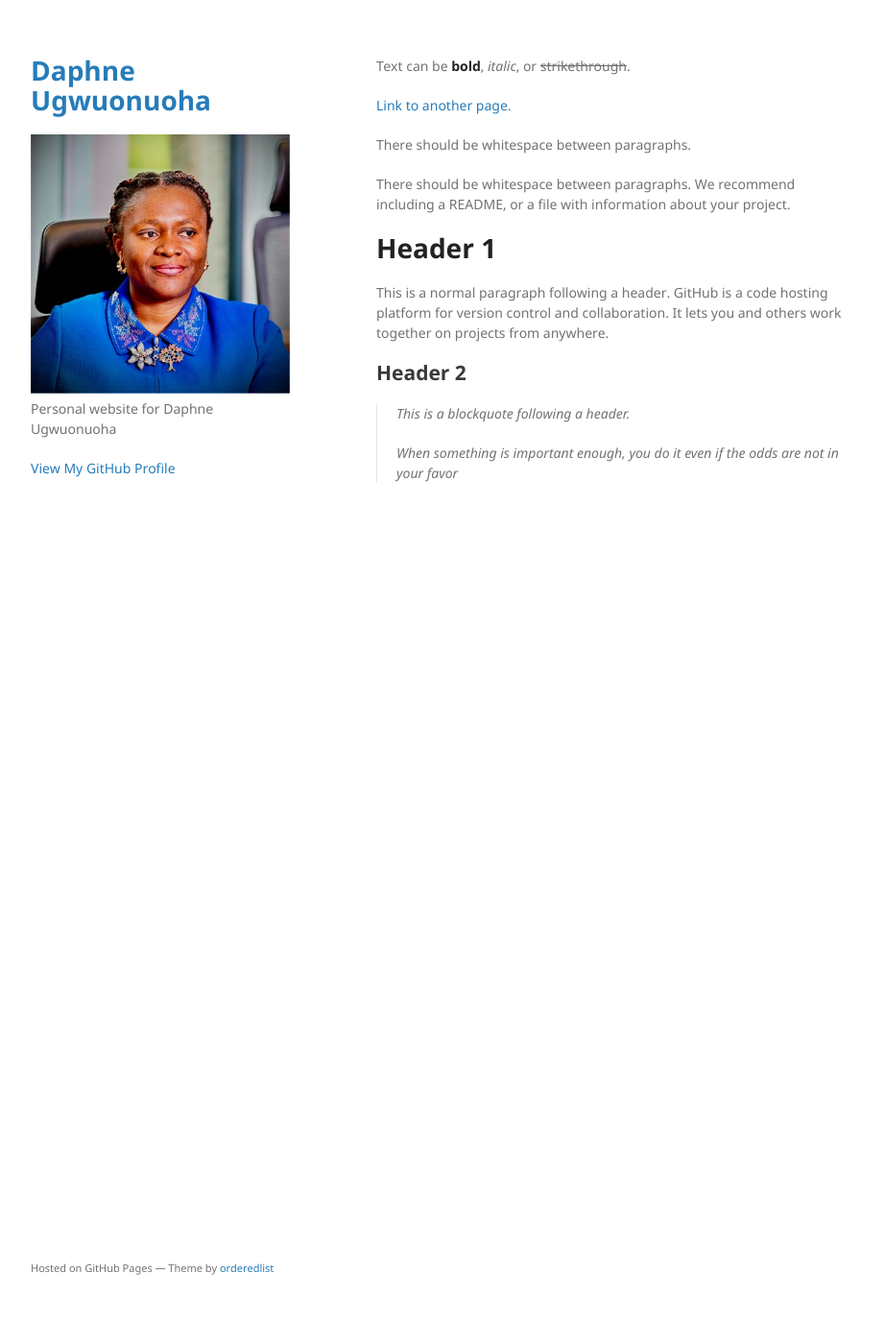
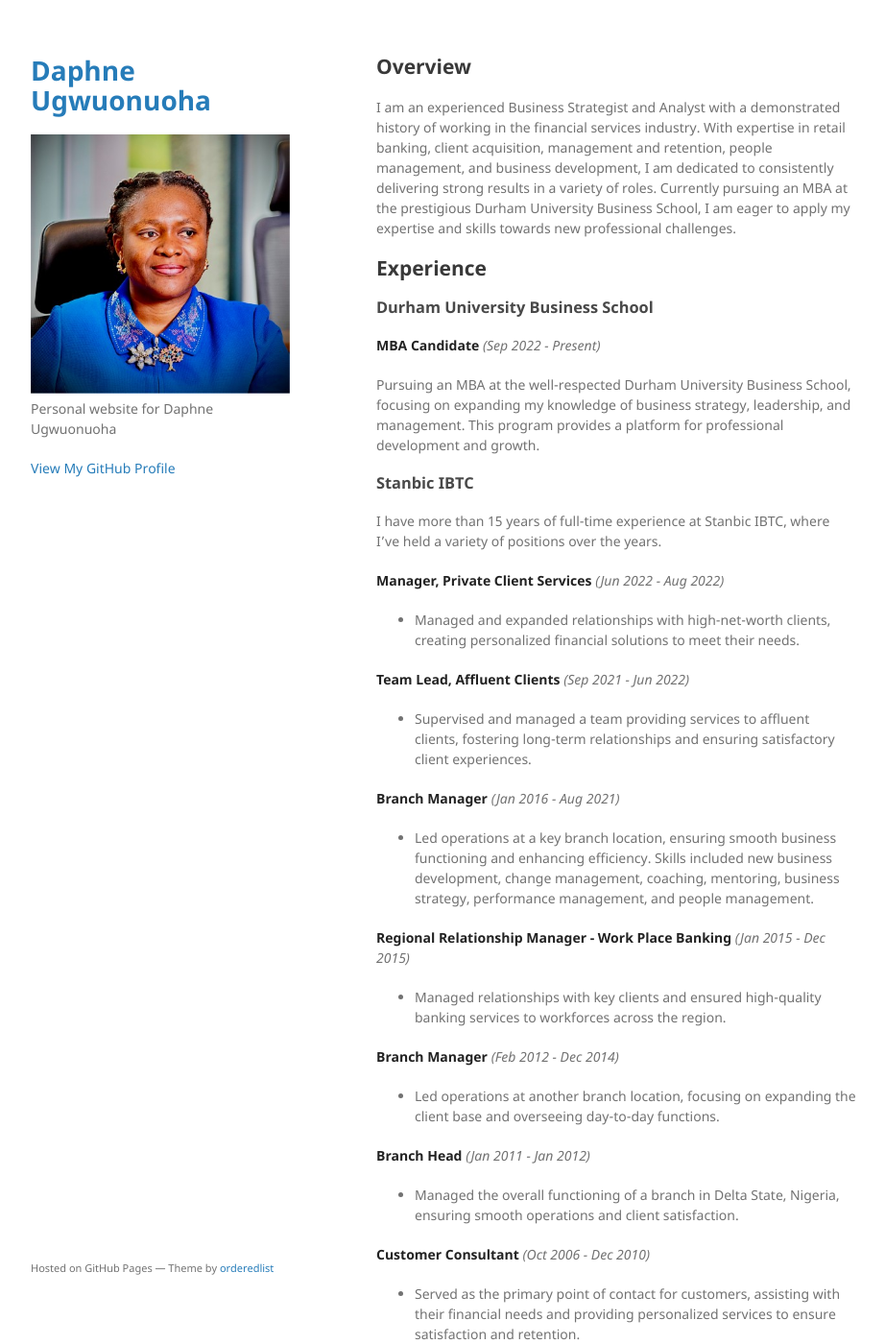
Before and after one commit to daphneugwu/daphneugwu.github.io, a Jekyll site: the page built from index.md, in a window 1280 px wide and 1400 px high. Shown: the whole window at 96% size, without its empty margins (178-1100 px from the left). Built offline with Jekyll 4.4.1, drawn with Linux system fonts in a browser that asks for light colours; our own code applies the rules of GitHub Pages for plain Markdown files.

Commit message:
Update index.md

```diff
--- a/index.md
+++ b/index.md
@@ -2,20 +2,36 @@
 layout: default
 ---
 
-Text can be **bold**, _italic_, or ~~strikethrough~~.
+## Overview
+I am an experienced Business Strategist and Analyst with a demonstrated history of working in the financial services industry. With expertise in retail banking, client acquisition, management and retention, people management, and business development, I am dedicated to consistently delivering strong results in a variety of roles. Currently pursuing an MBA at the prestigious Durham University Business School, I am eager to apply my expertise and skills towards new professional challenges.
 
-[Link to another page](./another-page.html).
+## Experience
 
-There should be whitespace between paragraphs.
+### Durham University Business School
+**MBA Candidate** _(Sep 2022 - Present)_
 
-There should be whitespace between paragraphs. We recommend including a README, or a file with information about your project.
+Pursuing an MBA at the well-respected Durham University Business School, focusing on expanding my knowledge of business strategy, leadership, and management. This program provides a platform for professional development and growth.
 
-# Header 1
+### Stanbic IBTC
+I have more than 15 years of full-time experience at Stanbic IBTC, where I've held a variety of positions over the years.
 
-This is a normal paragraph following a header. GitHub is a code hosting platform for version control and collaboration. It lets you and others work together on projects from anywhere.
+**Manager, Private Client Services** _(Jun 2022 - Aug 2022)_
+- Managed and expanded relationships with high-net-worth clients, creating personalized financial solutions to meet their needs.
 
-## Header 2
+**Team Lead, Affluent Clients** _(Sep 2021 - Jun 2022)_
+- Supervised and managed a team providing services to affluent clients, fostering long-term relationships and ensuring satisfactory client experiences.
 
-> This is a blockquote following a header.
->
-> When something is important enough, you do it even if the odds are not in your favor
+**Branch Manager** _(Jan 2016 - Aug 2021)_
+- Led operations at a key branch location, ensuring smooth business functioning and enhancing efficiency. Skills included new business development, change management, coaching, mentoring, business strategy, performance management, and people management.
+
+**Regional Relationship Manager - Work Place Banking** _(Jan 2015 - Dec 2015)_
+- Managed relationships with key clients and ensured high-quality banking services to workforces across the region.
+
+**Branch Manager** _(Feb 2012 - Dec 2014)_
+- Led operations at another branch location, focusing on expanding the client base and overseeing day-to-day functions.
+
+**Branch Head** _(Jan 2011 - Jan 2012)_
+- Managed the overall functioning of a branch in Delta State, Nigeria, ensuring smooth operations and client satisfaction.
+
+**Customer Consultant** _(Oct 2006 - Dec 2010)_
+- Served as the primary point of contact for customers, assisting with their financial needs and providing personalized services to ensure satisfaction and retention.
```
